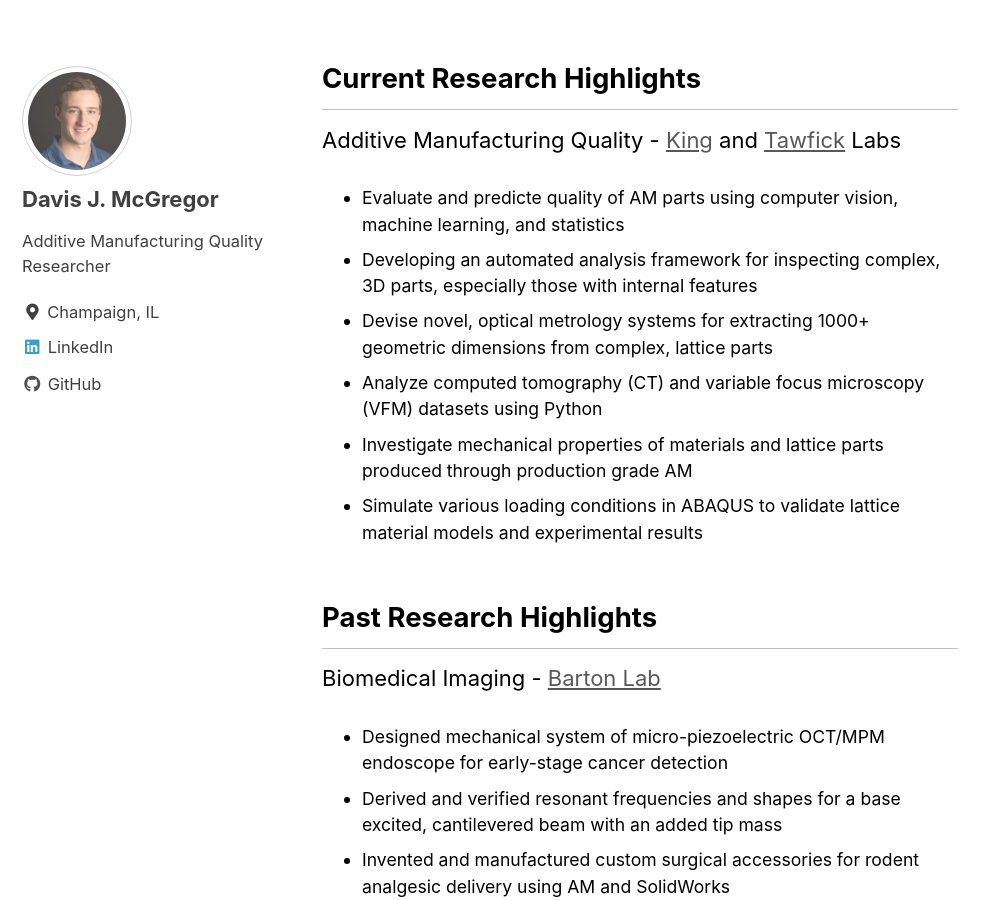
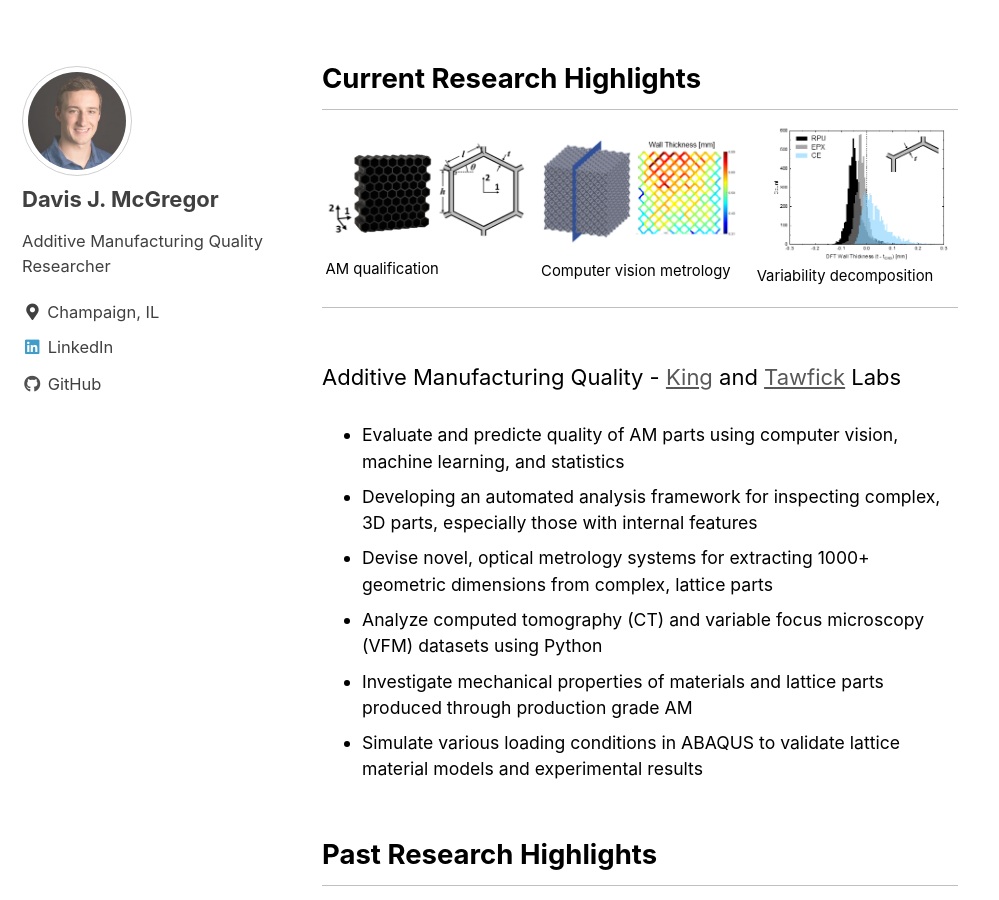
Before and after one commit to djmcgregor/djmcgregor.github.io, a Jekyll site: the page built from _pages/research.md, in a window 1280 px wide and 900 px high, scrolled down 438 px. Shown: the whole window, without its empty margins (0-999 px from the left). Built offline with Jekyll 4.4.1, drawn with Linux system fonts in a browser that asks for light colours; cached includes are drawn as plain includes.

Commit message:
add images to research page

```diff
--- a/_pages/research.md
+++ b/_pages/research.md
@@ -11,11 +11,32 @@ header:
   image_description: "Hough transform on hexagon"
   caption: "Hough Transform"
 last_modified_at: 2020-09-17T08:41:35-04:00
+king_research:
+  - image_path: /assets/images/research/hex.png
+    alt: "AM lattice qualification"
+    excerpt: "AM qualification"
+  - image_path: /assets/images/research/ot_heatmap.png
+    alt: "AM octet truss metrology"
+    excerpt: "Computer vision metrology"
+  - image_path: /assets/images/research/mat_distr.png
+    alt: "feature distribution varies by material"
+    excerpt: "Variability decomposition"
+# barton_research:
+#   - image_path: /assets/images/research/hex.png
+#     alt: "AM lattice qualification"
+#     excerpt: "AM qualification"
+#   - image_path: /assets/images/research/ot_heatmap.png
+#     alt: "AM octet truss metrology"
+#     excerpt: "Computer vision metrology"
+#   - image_path: /assets/images/research/mat_distr.png
+#     alt: "feature distribution varies by material"
+#     excerpt: "Variability decomposition"
 ---
 ## Current Research Highlights
+{% include feature_row id="king_research"%}
+
 Additive Manufacturing Quality - [King](https://kinglab.mechse.illinois.edu/) and [Tawfick](https://tawfick.mechse.illinois.edu/) Labs
 {: style="font-size: 1em;"}
-
 * Evaluate and predicte quality of AM parts using computer vision, machine learning, and statistics
 * Developing an automated analysis framework for inspecting complex, 3D parts, especially those with internal features
 * Devise novel, optical metrology systems for extracting 1000+ geometric dimensions from complex, lattice parts
@@ -25,6 +46,8 @@ Additive Manufacturing Quality - [King](https://kinglab.mechse.illinois.edu/) an
 <!-- {: style="text-align: justify;"} -->
 
 ## Past Research Highlights
+<!-- {% include feature_row id="barton_research"%} -->
+
 Biomedical Imaging - [Barton Lab](http://bmeoptics.engr.arizona.edu/)
 {: style="font-size: 1em;"}
 * Designed mechanical system of micro-piezoelectric OCT/MPM endoscope for early-stage cancer detection
```
Also changed, not shown: assets/images/research/hex.png (added), assets/images/research/mat_distr.png (added), assets/images/research/ot_heatmap.png (added).
